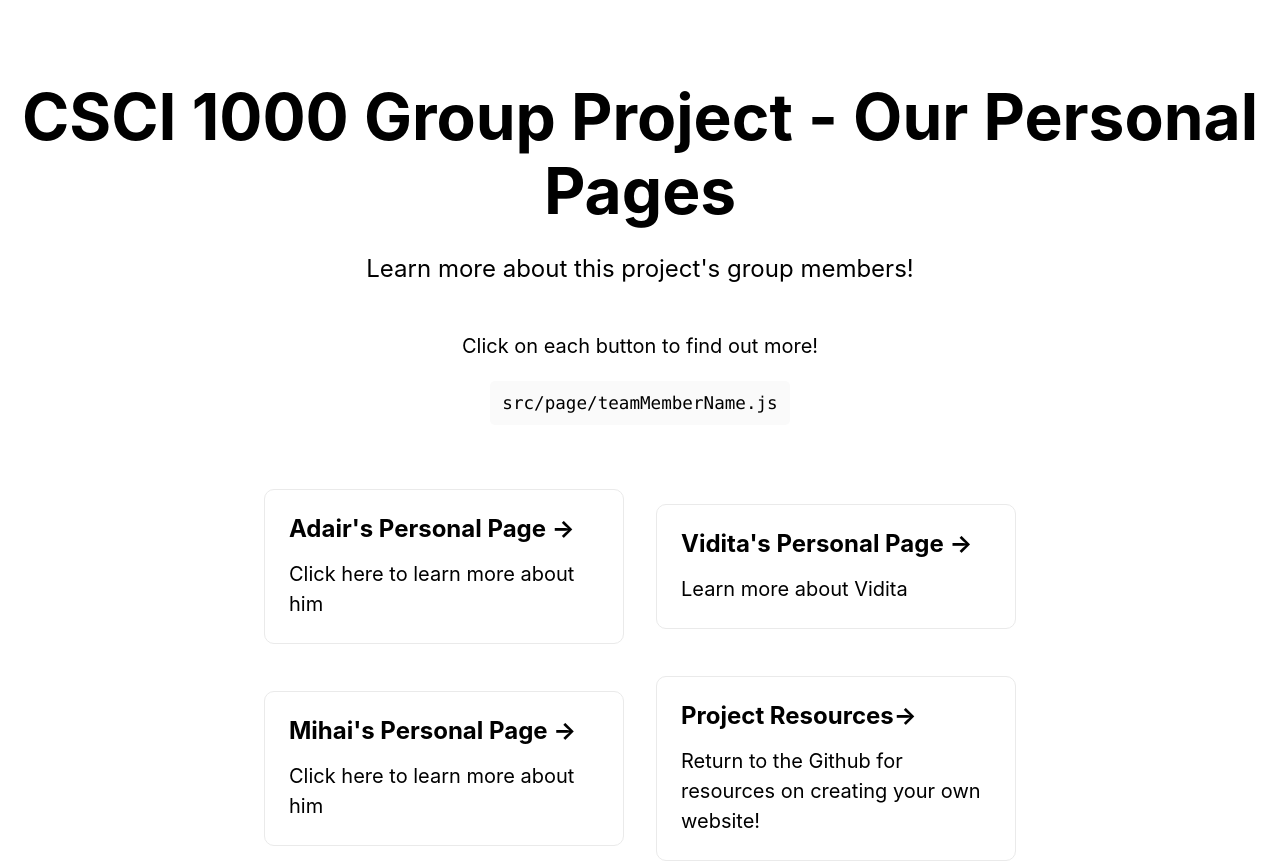
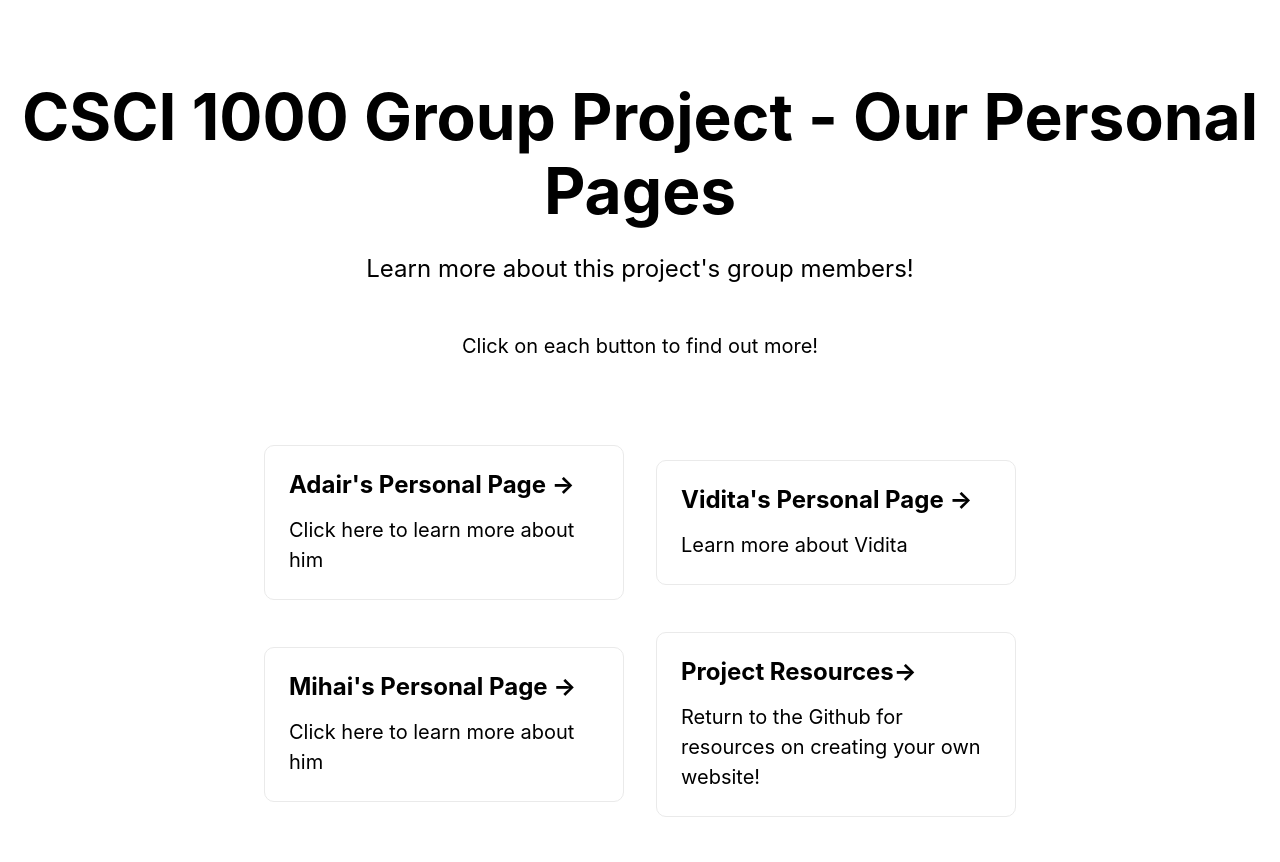
Before and after one commit to MihaiAlexandru-Radu/CSCI-1000-Project, a Next.js app: page / in a window 1280 px wide. Shown: the top 862 px of the page. Built offline with nearby package versions, Linux system fonts and the light colour scheme.

Commit message:
Update index.js

```diff
--- a/src/pages/index.js
+++ b/src/pages/index.js
@@ -17,7 +17,6 @@ export default function Home() {
         <p className='description2'>
           Click on each button to find out more!
         </p>
-        <code>src/page/teamMemberName.js</code>
 
         <div className='grid'>
           <a href='/AdairPerezFlores ' className='card'>
```
